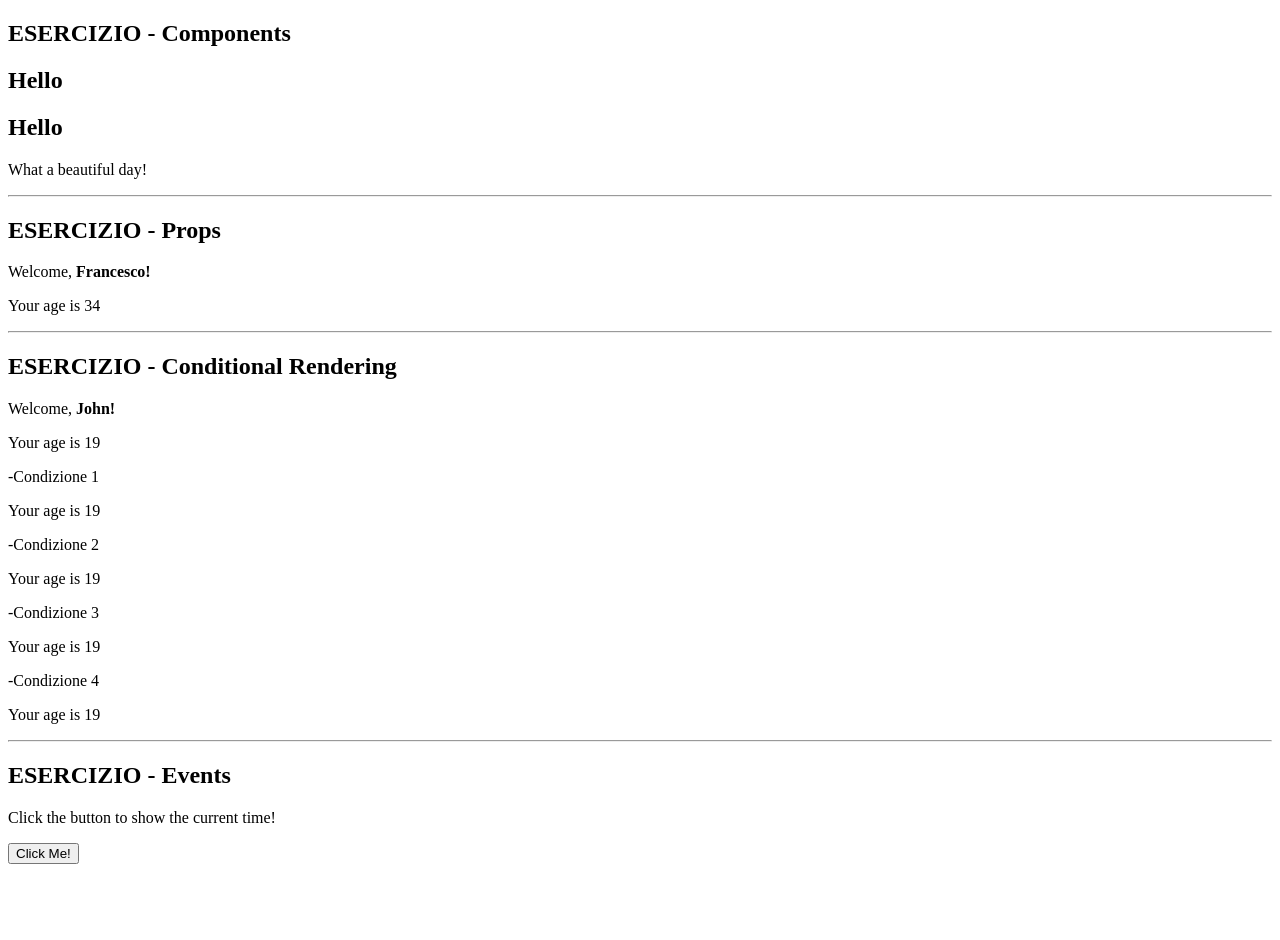
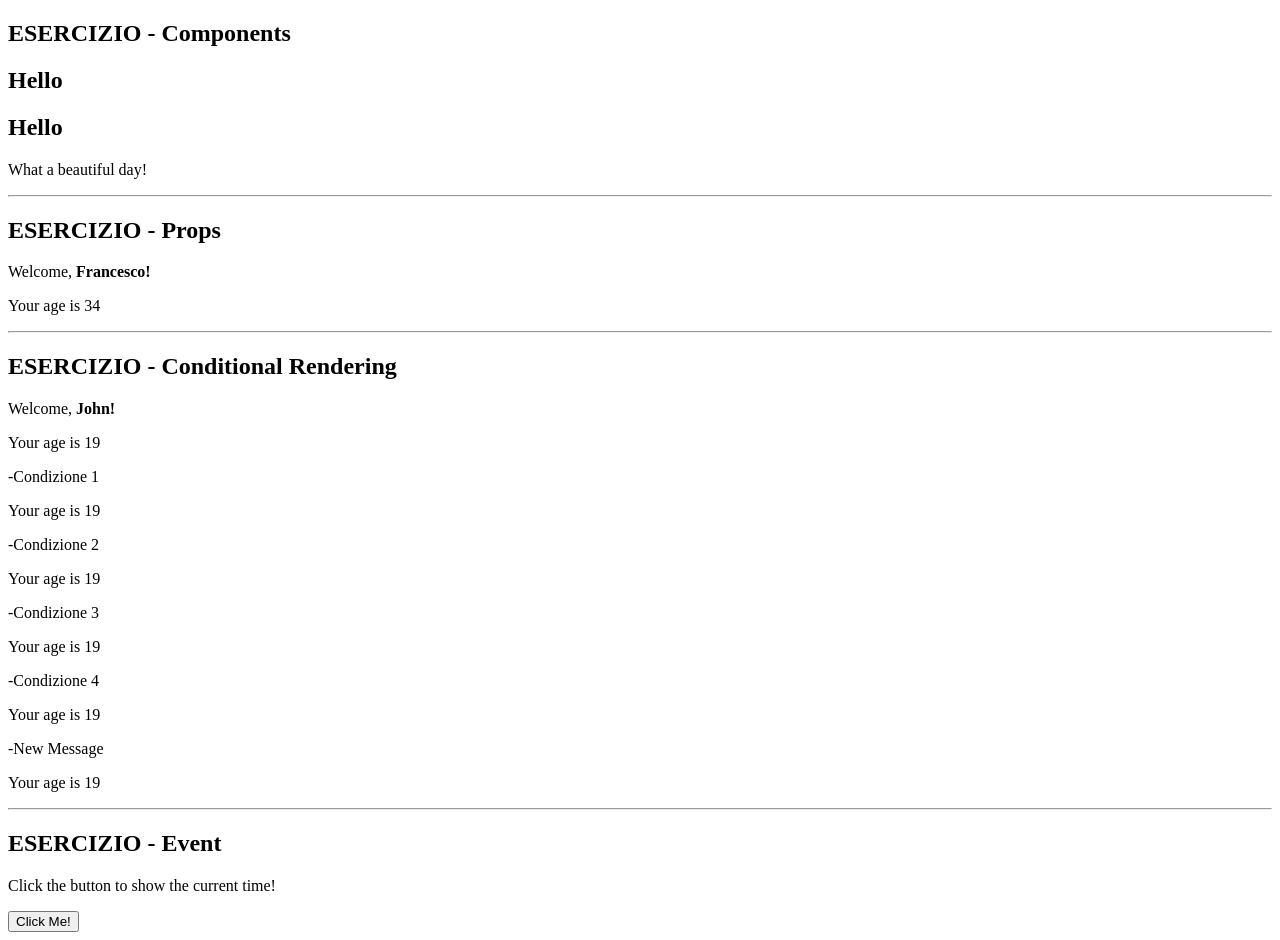
Before and after one commit to devnox89/Reactexe, a React (Vite) app: page / in a window 1280 px wide. Before the commit the page ends 872 px from the top, so only its background shows below. Built offline with nearby package versions, Linux system fonts and the light colour scheme.

Commit message:
all files are update

```diff
--- a/src/App.jsx
+++ b/src/App.jsx
@@ -1,25 +1,24 @@
 import { Hello } from "./Components";
+import { Message } from "./Message";
 import { Welcome } from "./Welcome";
-import { Message } from "./Conditional";
+import { Conditional} from "./Conditional";
 import { AlertClock } from "./AlertClock";
 
 export function App() {
     return (
         <div>
             <h2>ESERCIZIO - Components</h2>
+            <Hello/>
             <Hello />
-            {/* SPIEGAZIONE
-            si può inserire più  di un richiamo dello stesso component, questo verrà visualizzato in blocco dopo il precedente */}
-            <Hello />
-            <p>What a beautiful day!</p>
+            <Message/>
             <hr />
             <h2>ESERCIZIO - Props</h2>
             <Welcome name="Francesco" age={34} />
             <hr />
             <h2>ESERCIZIO - Conditional Rendering</h2>
-            <Message age={19} name='John'/>
+            <Conditional age={19} name='John'/>
             <hr />
-            <h2>ESERCIZIO - Events</h2>
+            <h2>ESERCIZIO - Event</h2>
             <AlertClock/>
         </div>
     );
--- a/src/Conditional.jsx
+++ b/src/Conditional.jsx
@@ -1,17 +1,21 @@
 import { Age } from "./Age"
+import { Message2 } from "./Message2"
 import { Welcome } from "./Welcome"
-export function Message({age, name}) {
+
+export function Conditional({age, name}) {
     return(
         <div>
-            {age >= 18 ? <Welcome name={name} age={age}/>: ""}
+            {age >= 18 && <Welcome name={name} age={age}/>}
             <p>-Condizione 1</p>
             {age > 18 ? <Age age={age} /> : 'You are Young!'}
             <p>-Condizione 2</p>
-            {Boolean(age) ? <Age age={age}/> : ''  }
+            {Boolean(age) && <Age age={age}/>}
             <p>-Condizione 3</p>
             {age >18 && age <65 ? <Age age={age}/> : 'Your Age is not valid!'}
             <p>-Condizione 4</p>
-            {age >18 && name === 'John' ? <Age age={age}/> : ''}
+            {age >18 && name === 'John' ? <Age age={age}/> : 'Credential not valid'}
+            <p>-New Message</p>
+            <Message2 age={age}/>
         </div>
     )
 }
--- /dev/null
+++ b/src/Message.jsx
@@ -0,0 +1,7 @@
+export function Message() {
+    return(
+        <div>
+            <p>What a beautiful day!</p>
+        </div>
+    )
+}
--- /dev/null
+++ b/src/Message2.jsx
@@ -0,0 +1,9 @@
+import { Age } from "./Age";
+
+export function Message2( {age}) {
+    return (
+        <div>
+            {age > 18 ? <Age age={age}/> : 'You are very young'}
+        </div>
+    )
+}
```
